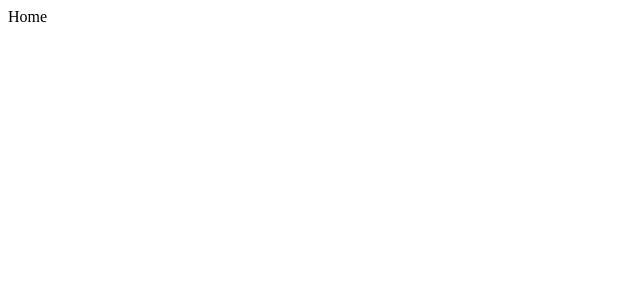
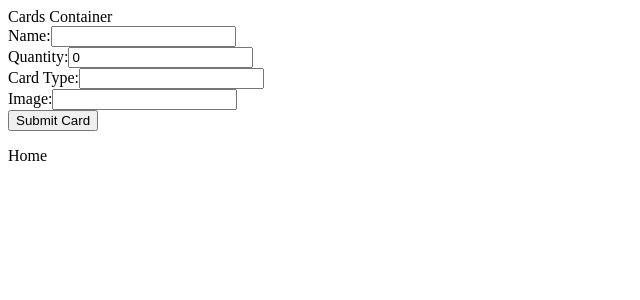
Before and after one commit to brew-o-doro/react-redux-deckbox, a React (Create React App) app in the folder client/: page / in a window 1280 px wide. Shown: the top 300 px of the page, without its empty margins (0-640 px from the left). Built offline with nearby package versions, Linux system fonts and the light colour scheme; no server answers.

Commit message:
added index component to client

```diff
--- a/client/src/components/App.js
+++ b/client/src/components/App.js
@@ -1,11 +1,12 @@
 import React from 'react';
-
+import CardsContainer from '../components/CardsContainer';
 
 import Router from './Router';
 
 const App = () => {
     return(
         <div>
+            <CardsContainer />
             <Router />
         </div>
     )
--- a/client/src/components/CardForm.js
+++ b/client/src/components/CardForm.js
@@ -31,7 +31,7 @@ class CardForm extends Component {
                 <label className="label">Quantity:</label>
                 <input type="number" value={this.state.quantity} onChange={this.handleChange} name="quantity" />
                 <br/>
-                <label className="label">Card TypeError:</label>
+                <label className="label">Card Type:</label>
                 <input type="text" value={this.state.card_type} onChange={this.handleChange} name="card_type" />
                 <br/>
                 <label className="label">Image:</label>
--- /dev/null
+++ b/client/src/components/CardList.js
@@ -0,0 +1,16 @@
+import React from 'react';
+import { connect } from 'react-redux';
+
+const CardList = ({ cards }) => {
+    return (
+        <div>
+            {cards.map((card) => <ul><li key={card.id}>{card.name} - {card.quantity} - {card.card_type}- {card.image} </li></ul>)}
+        </div>
+    )
+}
+
+const mapStateToProps = state => {
+    return { cards: state.cards }
+}
+
+export default connect(mapStateToProps)(CardList);
--- a/client/src/components/Router.js
+++ b/client/src/components/Router.js
@@ -2,7 +2,7 @@ import React from 'react';
 import { Switch, Route } from 'react-router-dom'
 
 import Home from '../components/Home';
-import CardsContainer from '../components/CardsContainer';
+import CardList from '../components/CardList';
 import About from '../components/About';
 
 const Router = () => {
@@ -10,7 +10,7 @@ const Router = () => {
         <Switch>
             <Route exact path="/" component={Home}/>
             <Route path="/about" component={About}/>
-            <Route path="/cards" component={CardsContainer}/>
+            <Route path="/cards" component={CardList}/>
         </Switch>
     )
 }
```
Also changed, not shown: 2 other files (tests, documents, lock files or other folders).
